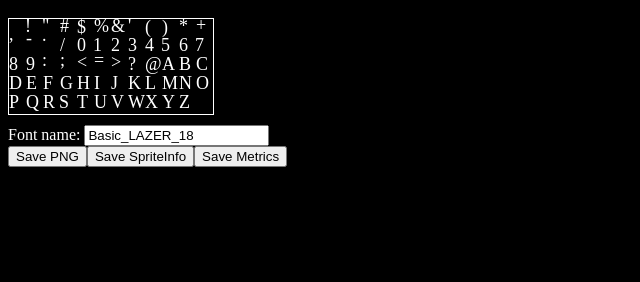
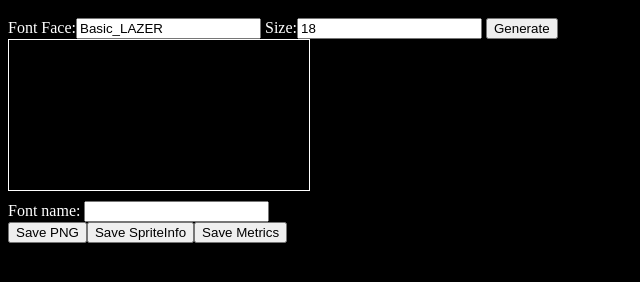
Before and after one commit to matthewcpp/RetroDash, a website: page tools/spritefont.html in a window 1280 px wide. Shown: the part 48-330 px from the top of the page, without its empty margins (0-640 px from the left). Drawn offline with Linux system fonts and the light colour scheme.

Commit message:
Update Font Tools

```diff
--- a/tools/spritefont.html
+++ b/tools/spritefont.html
@@ -20,17 +20,17 @@
 
     <script type="text/javascript">
 
-
-    const fontSize = 18;
-    const fontFace = "Basic_LAZER"
-
     const columnCount = 12;
     const rowCount = 5;
 
-    const fontInfo = [];
+    let fontGlyphs = [];
+    let fontSize, fontFace;
 
+    function generateSpritefont(){
+        fontGlyphs = [];
+        fontSize = document.getElementById("font-size").value;
+        fontFace = document.getElementById("font-face").value;
 
-    window.onload = function(){
         document.getElementById("font-name").value = `${fontFace}_${fontSize}`;
         const fontCanvas = document.getElementById("font-canvas");
         const context2d = fontCanvas.getContext("2d");
@@ -39,65 +39,84 @@
         context2d.font         = `${fontSize}px "${fontFace}"`;
         context2d.fillStyle = 'white';
 
-        let frameWidth = 0;
-        let frameHeight = 0;
-
+        // Record measurements of all glyphs which will be used for positioning in next step
         for (let i = 32; i < 91; i++) {
             const metrics = context2d.measureText(String.fromCharCode(i));
             const charInfo = {
                 ch: String.fromCharCode(i),
-                top: metrics.actualBoundingBoxAscent,
-                left: metrics.actualBoundingBoxLeft,
-                right: Math.max(metrics.width, metrics.actualBoundingBoxRight)
+                top: Math.ceil(metrics.actualBoundingBoxAscent),
+                left: Math.ceil(metrics.actualBoundingBoxLeft),
+                bottom: Math.ceil(metrics.actualBoundingBoxDescent),
+                width: Math.ceil(metrics.width)
             };
 
-            fontInfo.push(charInfo)
-
-            frameWidth = Math.max(frameWidth, parseInt(charInfo.right));
-            frameHeight = Math.max(frameHeight, parseInt(metrics.actualBoundingBoxDescent + metrics.actualBoundingBoxAscent));
+            fontGlyphs.push(charInfo)
         }
 
-        console.log(`FrameSize: ${frameWidth}x${frameHeight}`);
+        // create the rows of the spritefont
+        let rows = [];
+        for (let i = 0; i < rowCount; i ++) {
+            let row = {
+                glyphs: fontGlyphs.slice(i * columnCount, i * columnCount + columnCount),
+                width: 0,
+                height: 0
+            };
 
+            for (const glyph of row.glyphs) {
+                row.width += glyph.width +1;
+                row.height = Math.max(row.height, parseInt(glyph.bottom + glyph.top));
+            }
 
-        fontCanvas.width = frameWidth * columnCount;
-        fontCanvas.height = frameHeight * rowCount;
+            rows.push(row);
+        }
+
+        // calculate the spritefont image size
+        let imageWidth = 0;
+        let imageHeight = 0;
+
+        for (const row of rows) {
+            imageWidth = parseInt(Math.max(imageWidth, row.width));
+            imageHeight += parseInt(row.height);
+        }
+
+        console.log(`ImageSize: ${imageWidth}x${imageHeight}`);
+
+        fontCanvas.width = imageWidth;
+        fontCanvas.height = imageHeight;
+        //fontCanvas.clearRect(0, 0, fontCanvas.width, fontCanvas.height);
 
         context2d.textBaseline = "top";
         context2d.font         = `${fontSize}px "${fontFace}"`;
         context2d.fillStyle = 'white';
 
-        let col = 0;
-        let row = 0;
+        // write the glyphs into the image
+        let posX = 0;
+        let posY = 0;
 
-        for (let i  =0; i < fontInfo.length; i++) {
-            if (i > 0 && i % columnCount == 0) {
-                col = 0;
-                row += 1;
+        for (const row of rows) {
+            for (let glyph of row.glyphs) {
+                glyph.x = posX;
+                glyph.y = posY;
+
+                const drawX = posX + glyph.left;
+                const drawY = posY + glyph.top;
+
+                context2d.fillText(glyph.ch, drawX, drawY);
+                posX += glyph.width + 1;
             }
 
-            const char = fontInfo[i];
-
-            const drawX = col * frameWidth + char.left;
-            const drawY = row * frameHeight + char.top;
-            context2d.fillText(char.ch, drawX, drawY);
-            col += 1;
+            posX = 0;
+            posY += row.height;
         }
     };
 
     function saveMetrics() {
-        const metrics = [];
+        const json = {
+            size: fontSize,
+            glyphs: fontGlyphs
+        };
 
-        for (const char of fontInfo) {
-            metrics.push({
-                char: char.ch,
-                top: parseInt(char.top),
-                left: parseInt(char.left),
-                right: parseInt(char.right)
-            })
-        }
-
-        const dataBlob = new Blob([JSON.stringify(metrics, null, 2)], {type: "application/json"})
+        const dataBlob = new Blob([JSON.stringify(json, null, 2)], {type: "application/json"})
         const downloadLink = document.createElement("a");
         const baseName = document.getElementById("font-name").value;
         downloadLink.download = `${baseName}.font.json`;
@@ -116,8 +135,8 @@
 
     function saveSpriteInfo() {
         const spriteInfo = {
-            horizonalFrames: columnCount,
-            verticalFrames: rowCount
+            horizonalFrames: 1,
+            verticalFrames: 1
         }
 
         const dataBlob = new Blob([JSON.stringify(spriteInfo, null, 2)], {type: "application/json"})
@@ -132,6 +151,11 @@
 </head>
 <body>
     <h1>Sprite Font</h1>
+    <div>
+        <label for="font-face">Font Face:</label><input id="font-face" type="text" value="Basic_LAZER" />
+        <label for="font-size">Size:</label><input id="font-size" type="number" min="1" step="1" value="18" />
+        <button onclick="generateSpritefont();">Generate</button>
+    </div>
     <div id="canvas-div"><canvas id="font-canvas"> </div>
     <div><label for="font-name">Font name: </label><input id="font-name" type="text">
     <div><button onclick="savePNG();">Save PNG</button><button onclick="saveSpriteInfo();">Save SpriteInfo</button><button onclick="saveMetrics();">Save Metrics</button></div>
```
Also changed, not shown: tools/prepare_assets.js (+17 -5 lines).
